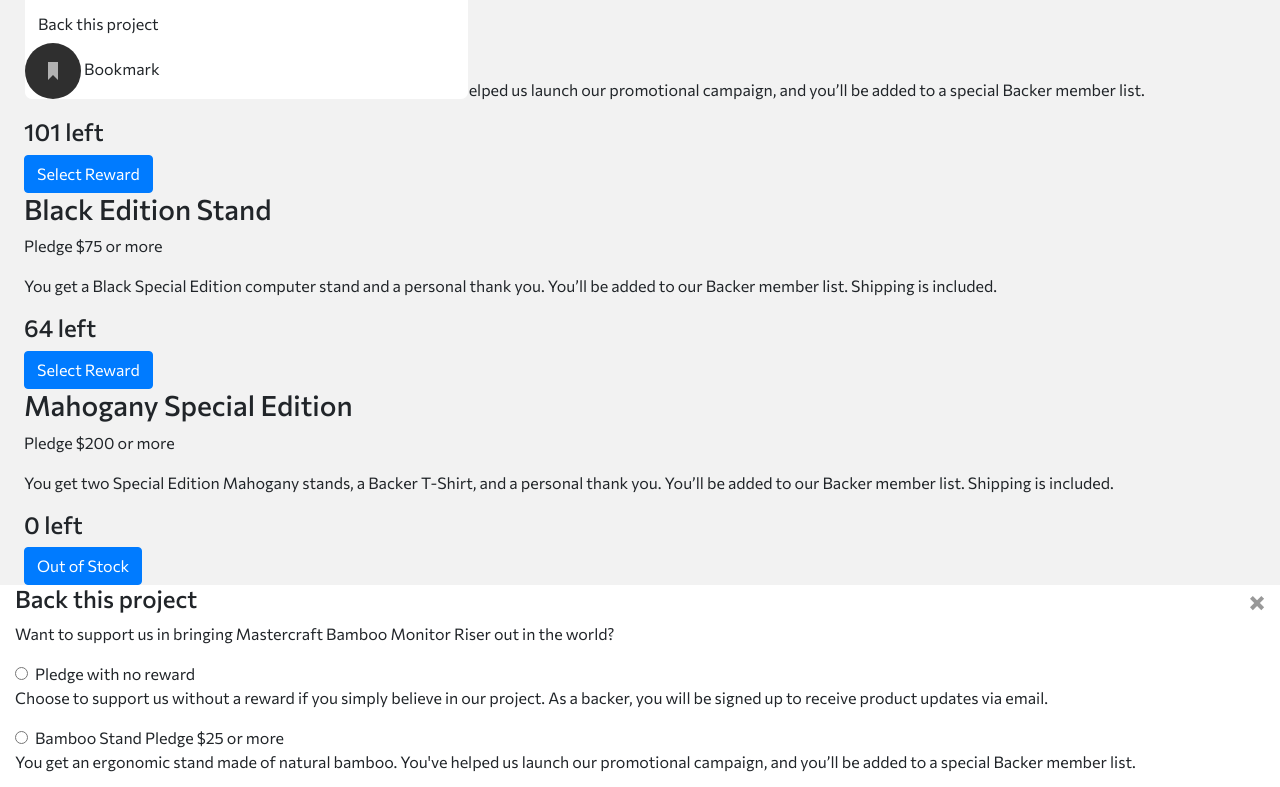
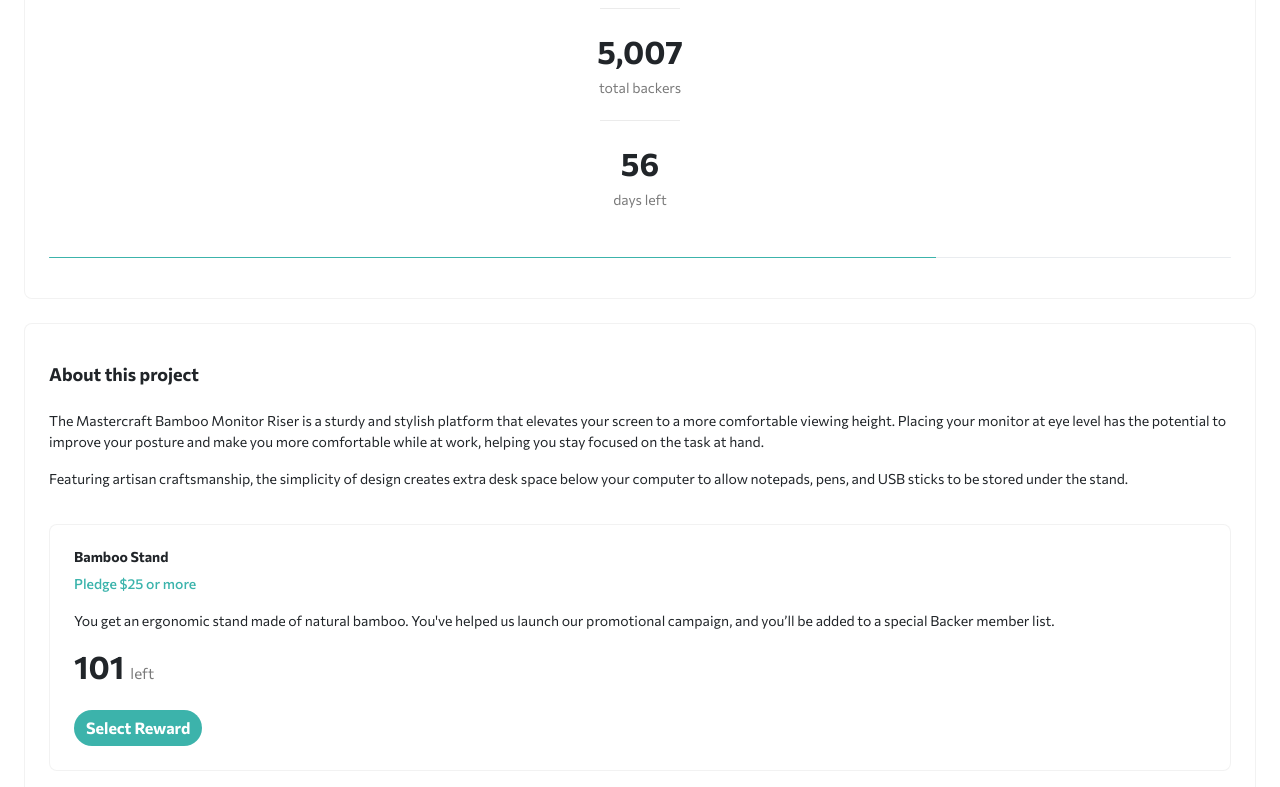
Before and after one commit to Nocks/crowdfunding-product-page, a plain HTML site: page index.html in a window 1280 px wide. Shown: the part 669-1456 px from the top of the page. Drawn offline with nearby package versions, Linux system fonts and the light colour scheme.

Commit message:
WIP base styles

```diff
--- a/assets/css/style.scss
+++ b/assets/css/style.scss
@@ -4,10 +4,6 @@
   font-family: $font-stack;
   font-size: 1rem;
   line-height: 1.5;
-}
-
-.content {
-  position: relative;
 }
 
 .header {
@@ -28,6 +24,8 @@
 
 .main-content {
   background-color: #f2f2f2;
+  position: relative;
+  max-height: 2371px;
 
   &__inner-wrapper {
     padding-left: 24px;
@@ -37,25 +35,46 @@
   .component {
     border: 1px solid rgba(0, 0, 0, 0.0497193);
     border-radius: 8px;
+    padding-left: 24px;
+    padding-right: 24px;
+    padding-bottom: 40px;
     margin-bottom: 24px;
     background-color: #fff;
   }
 }
 
+.btn-primary {
+  background-color: #3cb3ab;
+  color: #fff;
+  font-weight: 700;
+  border-style: none;
+
+  &:hover,
+  &:focus,
+  &:active {
+    background-color: #3cb3ab;
+    box-shadow: none !important;
+  }
+}
+
 .project {
   position: absolute;
-  top: 216px;
+  top: -52px;
+  left: 24px;
+  right: 24px;
+  height: 284px;
 
   &__logo {
-    height: 56px;
+    height: 28px;
+    margin-bottom: 24px;
     img {
       position: sticky;
       left: 50%;
       transform: translate(-50%, -50%);
     }
   }
+
   &__title {
-    // margin-top: 52px;
     font-size: 20px;
     font-weight: 700;
     text-align: center;
@@ -70,4 +89,129 @@
     text-align: center;
     font-size: 0.875rem;
   }
+
+  &__actions {
+    display: flex;
+    justify-content: space-between;
+  }
+
+  &__bookmark {
+    .bookmark-text {
+      display: none;
+    }
+  }
 }
+
+.summary {
+  position: absolute;
+  top: 256px;
+  left: 24px;
+  right: 24px;
+  display: flex;
+  flex-direction: column;
+  align-items: center;
+  padding-top: 2rem;
+  height: 412px;
+
+  &__item {
+    text-align: center;
+    padding-bottom: 24px;
+    position: relative;
+
+    h2 {
+      font-size: 2rem;
+      font-weight: 700;
+    }
+
+    h2 span {
+      display: block;
+      font-size: 14px;
+      font-weight: 400;
+      margin-top: 9px;
+      margin-bottom: 24px;
+      color: $color-dark-gray;
+    }
+  }
+
+  .divider {
+    position: absolute;
+    left: 50%;
+    transform: translateX(-50%);
+    width: 80px;
+    border-bottom: 1px solid $color-dark-gray;
+    opacity: 0.15;
+  }
+
+  .progress {
+    width: 100%;
+
+    &-bar {
+      background-color: #3cb3ab;
+    }
+  }
+}
+
+.about {
+  position: absolute;
+  top: 692px;
+  left: 24px;
+  right: 24px;
+  max-height: 1655px;
+  padding-top: 40px;
+  font-size: 0.875rem;
+  line-height: 1.5;
+
+  h1 {
+    font-size: 18px;
+    margin-bottom: 24px;
+    font-weight: 700;
+  }
+
+  .reward-type {
+    padding: 24px;
+
+    &--first {
+      margin-top: 35px;
+    }
+
+    h3 {
+      font-size: 14px;
+      font-weight: 700;
+    }
+
+    &__pledge {
+      font-size: 14px;
+      font-weight: 500;
+      color: $color-moderate-cyan;
+    }
+
+    .pledge-left {
+      font-weight: 700;
+      font-size: 32px;
+      margin-bottom: 24px;
+
+      span {
+        font-size: 15px;
+        color: $color-dark-gray;
+        font-weight: 400;
+      }
+    }
+  }
+
+  .reward-type.outOfStock {
+    h3,
+    p,
+    .pledge-left,
+    .btn-primary {
+      opacity: 0.4;
+    }
+    .btn-primary {
+      background-color: #979797;
+    }
+  }
+}
+
+.pledge-modal-wrapper,
+.success-modal-wrapper {
+  display: none;
+}
--- a/index.html
+++ b/index.html
@@ -70,28 +70,33 @@
               A beautiful & handcrafted monitor stand to reduce neck and eye
               strain.
             </p>
-            <div>
-              <button class="btn">Back this project</button>
+            <div class="project__actions">
+              <button class="btn btn-primary rounded-pill">
+                Back this project
+              </button>
               <div class="project__bookmark">
                 <img
                   src="./assets/images/icon-bookmark.svg"
+                  class="bookmark-icon"
                   alt="bookmark icon"
                 />
-                <span>Bookmark</span>
+                <span class="bookmark-text">Bookmark</span>
               </div>
             </div>
           </section>
           <section class="summary component">
             <div class="summary__item">
               <h2>$89,914 <span>of $100,000 backed</span></h2>
+              <div class="divider"></div>
             </div>
             <div class="summary__item">
               <h2>5,007 <span>total backers</span></h2>
+              <div class="divider"></div>
             </div>
             <div class="summary__item">
               <h2>56 <span>days left</span></h2>
             </div>
-            <div class="progress">
+            <div class="progress" style="height: 50px">
               <div
                 class="progress-bar"
                 role="progressbar"
@@ -99,10 +104,11 @@
                 aria-valuenow="75"
                 aria-valuemin="0"
                 aria-valuemax="100"
+                style="height: 50px"
               ></div>
             </div>
           </section>
-          <main class="about">
+          <main class="about component">
             <h1>About this project</h1>
             <p>
               The Mastercraft Bamboo Monitor Riser is a sturdy and stylish
@@ -116,7 +122,7 @@
               extra desk space below your computer to allow notepads, pens, and
               USB sticks to be stored under the stand.
             </p>
-            <section class="reward-type">
+            <section class="reward-type reward-type--first component">
               <div>
                 <h3>Bamboo Stand</h3>
                 <p class="reward-type__pledge">Pledge $25 or more</p>
@@ -127,13 +133,13 @@
                 special Backer member list.
               </p>
               <div>
-                <h4>101 <span>left</span></h4>
-                <button type="button" class="btn btn-primary">
+                <h4 class="pledge-left">101 <span>left</span></h4>
+                <button type="button" class="btn btn-primary rounded-pill">
                   Select Reward
                 </button>
               </div>
             </section>
-            <section class="reward-type">
+            <section class="reward-type component">
               <div>
                 <h3>Black Edition Stand</h3>
                 <p class="reward-type__pledge">Pledge $75 or more</p>
@@ -144,13 +150,13 @@
                 is included.
               </p>
               <div>
-                <h4>64 <span>left</span></h4>
-                <button type="button" class="btn btn-primary">
+                <h4 class="pledge-left">64 <span>left</span></h4>
+                <button type="button" class="btn btn-primary rounded-pill">
                   Select Reward
                 </button>
               </div>
             </section>
-            <section class="reward-type">
+            <section class="reward-type component outOfStock">
               <div>
                 <h3>Mahogany Special Edition</h3>
                 <p class="reward-type__pledge">Pledge $200 or more</p>
@@ -161,8 +167,8 @@
                 list. Shipping is included.
               </p>
               <div>
-                <h4>0 <span>left</span></h4>
-                <button type="button" class="btn btn-primary">
+                <h4 class="pledge-left">0 <span>left</span></h4>
+                <button type="button" class="btn btn-primary rounded-pill">
                   Out of Stock
                 </button>
               </div>
@@ -172,7 +178,7 @@
       </div>
     </div>
     <!-- Selection modal start -->
-    <div class="container-fluid modal-wrapper">
+    <div class="container-fluid pledge-modal-wrapper">
       <div class="row">
         <div class="col-12">
           <header>
@@ -355,7 +361,7 @@
     <!-- Selection modal end -->
 
     <!-- Success modal start -->
-    <div class="container-fluid">
+    <div class="container-fluid success-modal-wrapper">
       <div class="row">
         <div class="col-12">
           <header>
```
Also changed, not shown: assets/css/style.css, 1 other file.
